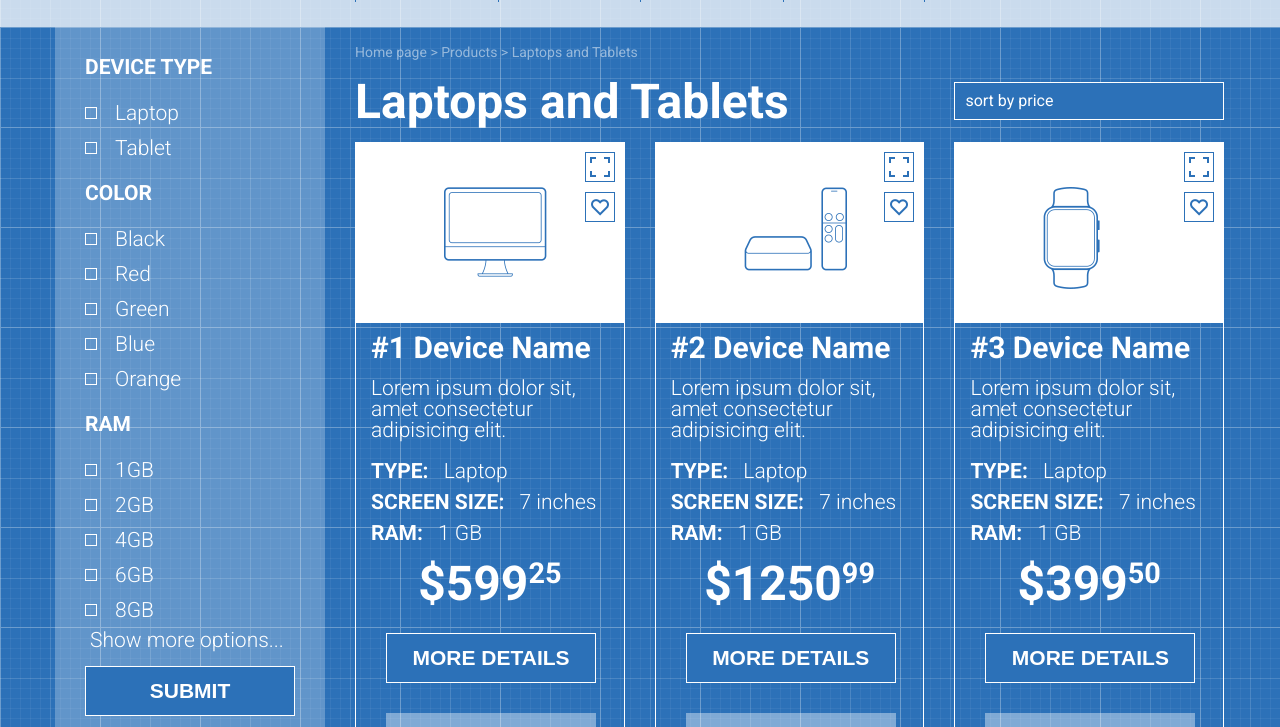
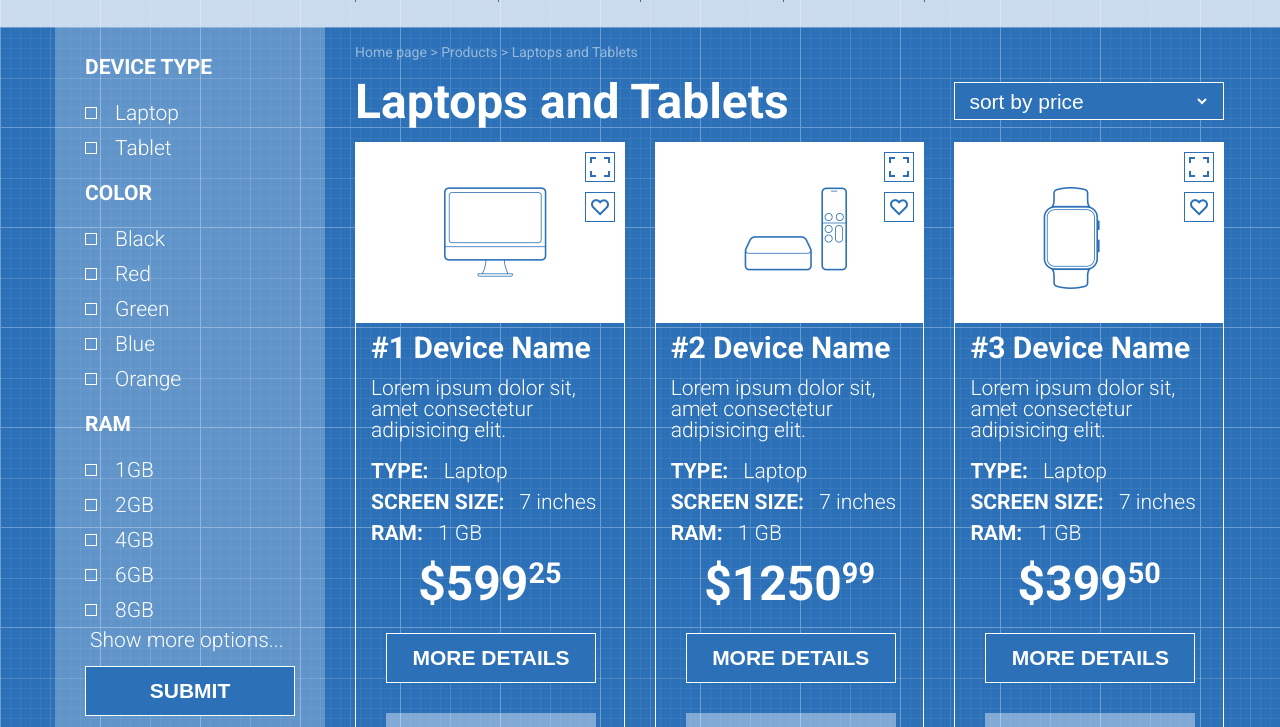
Before and after one commit to SerhiiShestopal/shop-project, a plain HTML site: page index.html in a window 1280 px wide. Shown: the part 73-800 px from the top of the page. Drawn offline with Linux system fonts and the light colour scheme.

Commit message:
add select

```diff
--- a/index.html
+++ b/index.html
@@ -154,7 +154,13 @@
                         <div class="col-md-4">
                             <div class="sort-golov">
                                 <div class="sort">
-                                <span>sort by price</span>
+                                    <select name="sort" id="sort1">
+                                        <option value="1">sort by price</option>
+                                        <option value="2">sort by name</option>
+                                        <option value="1">sort by date</option>
+                                        <option value="2">sort by popularity</option>
+                                    </select>
+
                                 </div>
                             </div>
                         </div>
--- a/style.css
+++ b/style.css
@@ -257,6 +257,16 @@ input::placeholder {
 
 .sort > span {
     color: white;
+}
+#sort1 {
+    width: 95%;
+    height: 100%;
+    border: none;
+    background-color: #2c71b8;
+    color: white;
+    font-size: 21px;
+    font-weight: 300;
+    outline: none;
 }
 
 .product {
```
